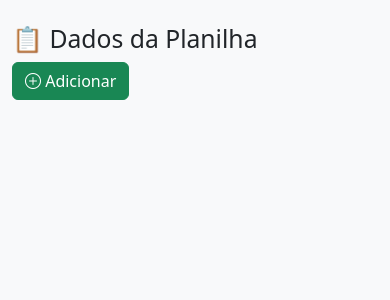
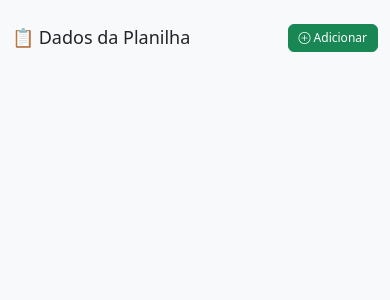
Before and after one commit to TiagoRavi/controle_Financeiro, a Flask app: page / in a window 390 px wide. Shown: the part 56-356 px from the top of the page. Run offline with Flask 3, Linux system fonts and the light colour scheme; data that the repository does not hold is empty.

Commit message:
comitv10

```diff
--- a/templates/base.html
+++ b/templates/base.html
@@ -13,6 +13,49 @@
     <link
         href="https://cdn.jsdelivr.net/npm/bootstrap-icons@1.11.1/font/bootstrap-icons.css"
         rel="stylesheet">
+
+    <!-- ===========================
+            CSS RESPONSIVO
+    ============================ -->
+    <style>
+        /* Faz a tabela não estourar no celular */
+        .table-responsive {
+            overflow-x: auto;
+            -webkit-overflow-scrolling: touch;
+        }
+
+        /* Ajustes mobile */
+        @media (max-width: 576px) {
+            table.table td,
+            table.table th {
+                font-size: 12px !important;
+                padding: 4px !important;
+                white-space: normal !important;
+                word-break: break-word !important;
+            }
+
+            h2 {
+                font-size: 18px !important;
+            }
+
+            .btn-success {
+                padding: 4px 10px !important;
+                font-size: 12px !important;
+            }
+
+            .btn-sm {
+                padding: 2px 4px !important;
+                font-size: 10px !important;
+            }
+        }
+
+        /* Aparência mais limpa da tabela */
+        .table {
+            background: white;
+            border-radius: 10px;
+            overflow: hidden;
+        }
+    </style>
 
 </head>
 <body class="bg-light">
```
